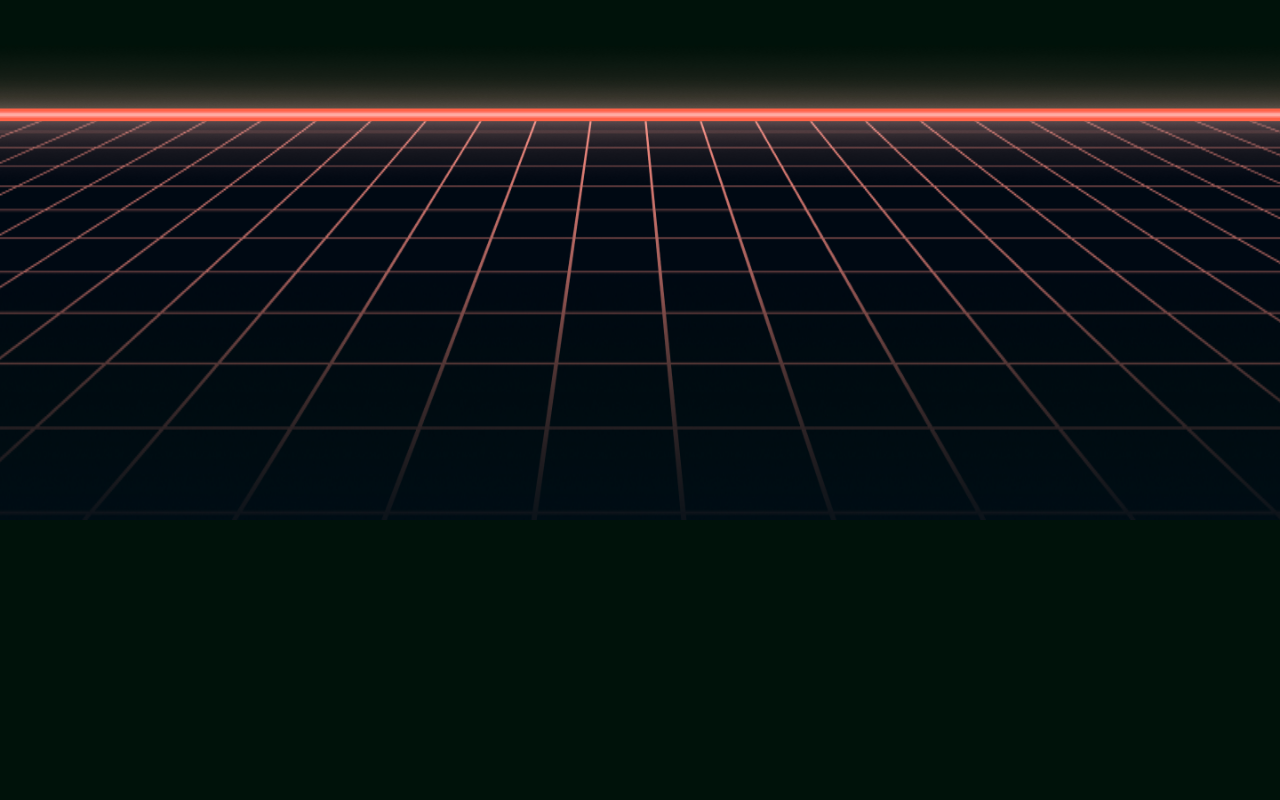
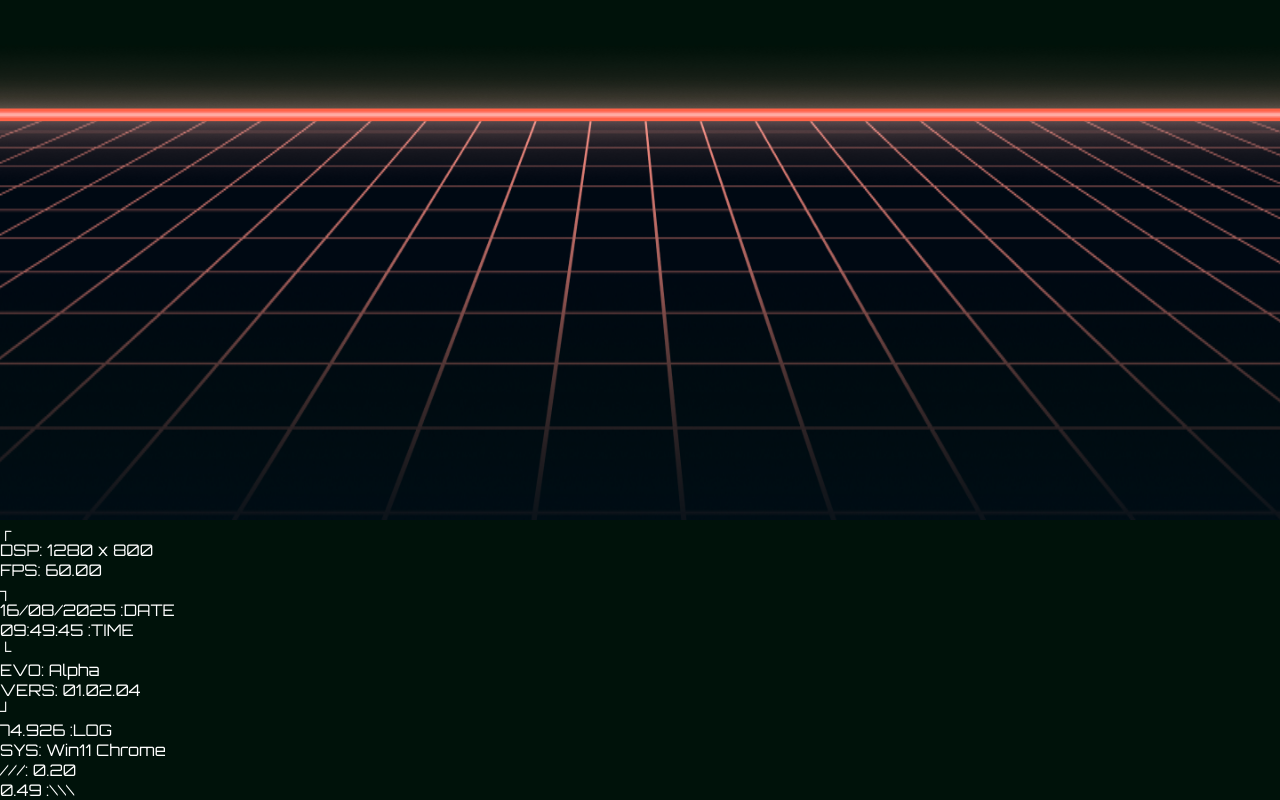
Before and after one commit to bhanu-3333/intern-assignment, a plain HTML site: page index.html in a window 1280 px wide. Shown: the part 1002-1802 px from the top of the page. Before the commit the page ends 1522 px from the top, so only its background shows below. Drawn offline with Linux system fonts and the light colour scheme; a web font is replaced by a local one.

Commit message:
front page completed

```diff
--- a/index.html
+++ b/index.html
@@ -28,7 +28,6 @@
         A collection of 2525 highly-fashionable NFTs on the ETH Blockchain.
         Unique, metaverse-ready, and designed to benefit their holders.
       </p>
-
       <!-- Just Image (no button) -->
       <img src="assets/start-icon.png" alt="Start Game" class="start-image" />
     </div>
@@ -39,5 +38,59 @@
     <img src="assets/laser.png" alt="Laser Light" class="laser" />
     <img src="assets/grid.png" alt="Grid Background" class="grid" />
   </section>
+
+  <!-- ===== HUD OVERLAY (ADDED) ===== -->
+  <div class="hud hud-tl">
+    <span class="hud-corner">┌</span>
+    <div>DSP: <span id="hud-size"></span></div>
+    <div>FPS: <span id="hud-fps">60.00</span></div>
+  </div>
+
+  <div class="hud hud-tr">
+    <span class="hud-corner">┐</span>
+    <div><span id="hud-date"></span> :DATE</div>
+    <div><span id="hud-time"></span> :TIME</div>
+  </div>
+
+  <div class="hud hud-bl">
+    <span class="hud-corner">└</span>
+    <div>EVO: Alpha</div>
+    <div>VERS: 01.02.04</div>
+  </div>
+
+  <div class="hud hud-br">
+    <span class="hud-corner">┘</span>
+    <div>74.926 :LOG</div>
+    <div>SYS: Win11 Chrome</div>
+  </div>
+
+  <div class="hud-side hud-side-left">///: 0.20</div>
+  <div class="hud-side hud-side-right">0.49 :\\\</div>
+  <!-- ===== END HUD OVERLAY ===== -->
+
+  <!-- Minimal inline script for dynamic values -->
+  <script>
+    // resolution
+    function setSize(){ document.getElementById('hud-size').textContent = window.innerWidth + ' x ' + window.innerHeight; }
+    window.addEventListener('resize', setSize); setSize();
+
+    // date/time
+    function setDT(){
+      const n=new Date();
+      document.getElementById('hud-date').textContent = n.toLocaleDateString('en-GB');
+      document.getElementById('hud-time').textContent = n.toLocaleTimeString('en-GB');
+    }
+    setInterval(setDT,1000); setDT();
+
+    // fps (approx)
+    let last=performance.now();
+    function tick(){
+      const now=performance.now();
+      const fps=1000/(now-last); last=now;
+      const el=document.getElementById('hud-fps'); if(el) el.textContent=fps.toFixed(2);
+      requestAnimationFrame(tick);
+    }
+    requestAnimationFrame(tick);
+  </script>
 </body>
 </html>
```
